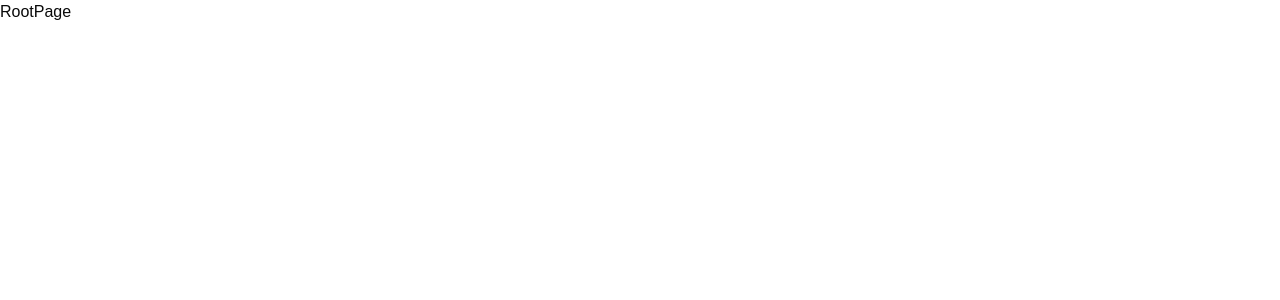
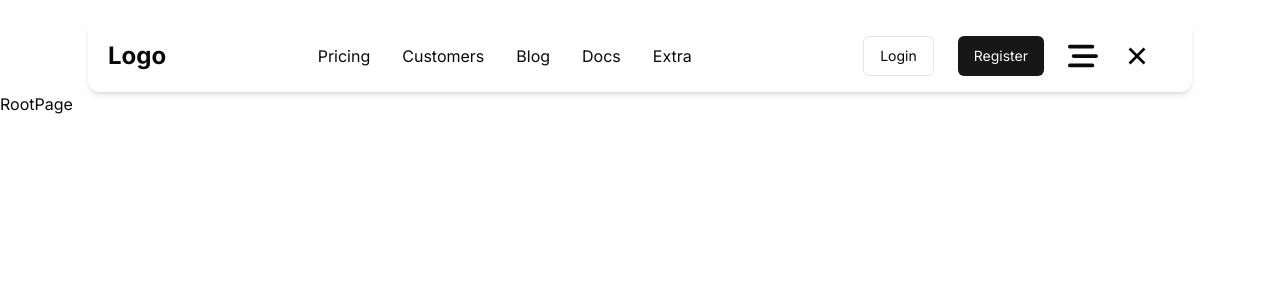
Before and after one commit to The-Dev-Hive/Talent-Trove-Client, a Next.js app: page / in a window 1280 px wide. Shown: the top 300 px of the page. Built offline with nearby package versions, Linux system fonts and the light colour scheme.

Commit message:
adding font

```diff
--- a/src/app/layout.tsx
+++ b/src/app/layout.tsx
@@ -1,19 +1,31 @@
+// app/layout.tsx
 import type { Metadata } from "next";
 import "./globals.css";
+import Navbar from "@/components/Navbar"; // Import Navbar
+import { Inter } from "next/font/google";
 
+export const inter = Inter({
+  weight: ["400", "700"],
+  style: ["normal"],
+  subsets: ["latin"],
+});
+// Export metadata
 export const metadata: Metadata = {
   title: "Talent Trove",
-  description: "Modern  talent management platform",
+  description: "Modern talent management platform",
 };
 
 export default function RootLayout({
   children,
-}: Readonly<{
+}: {
   children: React.ReactNode;
-}>) {
+}) {
   return (
     <html lang="en">
-      <body className={` antialiased`}>{children}</body>
+      <body className={`antialiased ${inter.className}`}>
+        <Navbar />
+        {children}
+      </body>
     </html>
   );
 }
```
